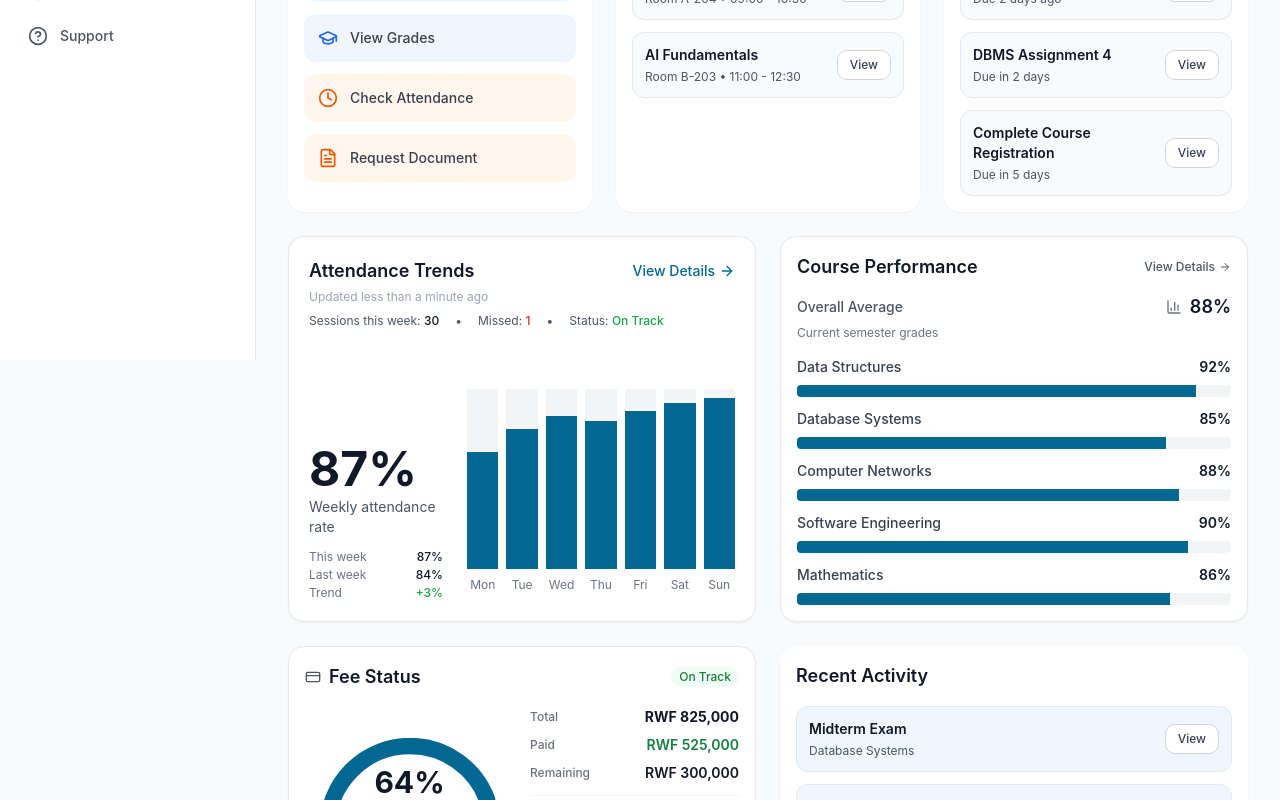
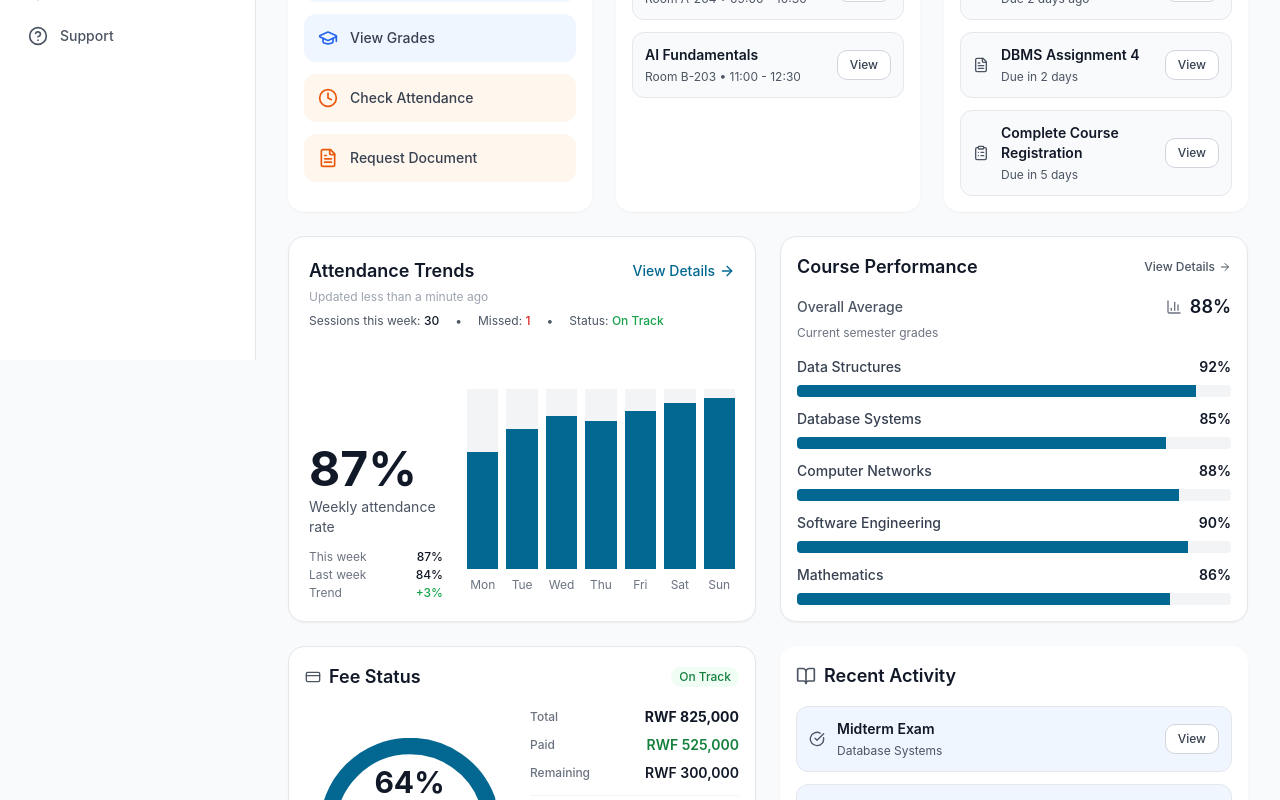
Before and after one commit to omkaar08/STUDENT_DASHABORD, a Next.js app: page / in a window 1280 px wide. Shown: the part 440-1240 px from the top of the page. Built offline with nearby package versions, Linux system fonts and the light colour scheme.

Commit message:
icon fix

```diff
--- a/components/dashboard/PaymentOverview.tsx
+++ b/components/dashboard/PaymentOverview.tsx
@@ -1,10 +1,10 @@
-import { BookOpen } from "lucide-react";
+import { BookOpen, CheckCircle } from "lucide-react";
 
 const PaymentOverview = () => {
   const recentGrades = [
-    { assessment: "Midterm Exam", course: "Database Systems", grade: "A-", score: 88, bgColor: "bg-blue-50" },
-    { assessment: "Project 2", course: "Software Engineering", grade: "A", score: 92, bgColor: "bg-blue-50" },
-    { assessment: "Lab Report 3", course: "Computer Networks", grade: "B+", score: 85, bgColor: "bg-orange-50" }
+    { assessment: "Midterm Exam", course: "Database Systems", grade: "A-", score: 88, bgColor: "bg-blue-50", icon: CheckCircle },
+    { assessment: "Project 2", course: "Software Engineering", grade: "A", score: 92, bgColor: "bg-blue-50", icon: CheckCircle },
+    { assessment: "Lab Report 3", course: "Computer Networks", grade: "B+", score: 85, bgColor: "bg-orange-50", icon: CheckCircle }
   ];
 
   const getGradeColor = (grade: string) => {
@@ -16,22 +16,31 @@ const PaymentOverview = () => {
 
   return (
     <div className="bg-white rounded-2xl p-4 shadow-sm h-full">
-      <h2 className="text-lg font-semibold text-gray-900 mb-4">Recent Activity</h2>
+      <div className="flex items-center gap-2 mb-4">
+        <BookOpen className="w-5 h-5 text-gray-600" />
+        <h2 className="text-lg font-semibold text-gray-900">Recent Activity</h2>
+      </div>
 
       <div className="space-y-3">
-        {recentGrades.map((item, index) => (
+        {recentGrades.map((item, index) => {
+          const IconComponent = item.icon;
+          return (
             <div key={index} className={`${item.bgColor} p-3 rounded-lg border border-gray-200 transition-all duration-200`}>
               <div className="flex items-center justify-between">
+                <div className="flex items-center gap-3 flex-1">
+                  <IconComponent className="w-4 h-4 text-gray-600" />
                   <div className="flex-1">
                     <h3 className="font-semibold text-gray-900 text-sm mb-1">{item.assessment}</h3>
                     <p className="text-xs text-gray-600">{item.course}</p>
+                  </div>
                 </div>
                 <button className="px-3 py-1.5 bg-white border border-gray-300 rounded-md text-xs font-medium text-gray-700 hover:bg-gray-50 transition-colors">
                   View
                 </button>
               </div>
             </div>
-        ))}
+          );
+        })}
       </div>
     </div>
   );
--- a/components/dashboard/PendingActions.tsx
+++ b/components/dashboard/PendingActions.tsx
@@ -49,12 +49,15 @@ const PendingActions = () => {
 
       <div className="space-y-3">
         {actions.slice(0, 3).map((action) => {
+          const IconComponent = iconMap[action.icon];
           return (
             <div
               key={action.id}
               className="bg-gray-50 p-3 rounded-lg border border-gray-200 transition-all duration-200"
             >
               <div className="flex items-center justify-between">
+                <div className="flex items-center gap-3 flex-1">
+                  <IconComponent className="w-4 h-4 text-gray-600" />
                   <div className="flex-1">
                     <h3 className="font-semibold text-gray-900 text-sm mb-1">
                       {action.title}
@@ -62,6 +65,7 @@ const PendingActions = () => {
                     <p className="text-xs text-gray-600">
                       {action.description}
                     </p>
+                  </div>
                 </div>
                 <button className="px-3 py-1.5 bg-white border border-gray-300 rounded-md text-xs font-medium text-gray-700 hover:bg-gray-50 transition-colors">
                   View
```
Lines whose indentation alone changed are shown as unchanged.
